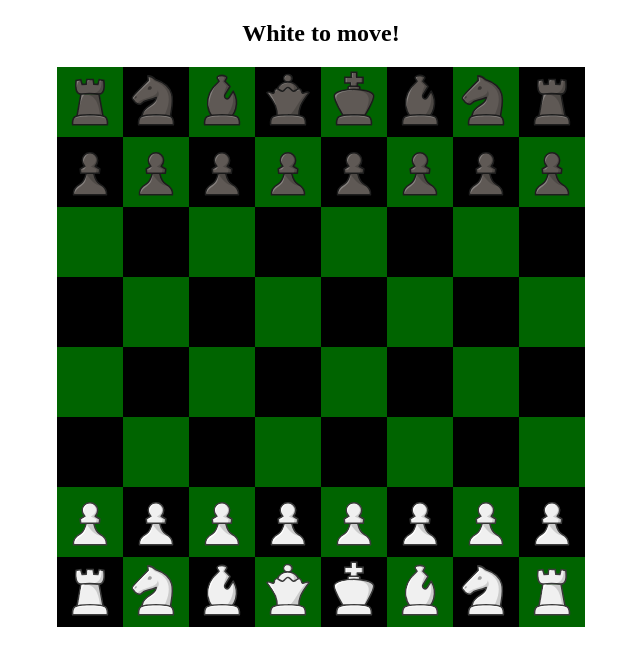
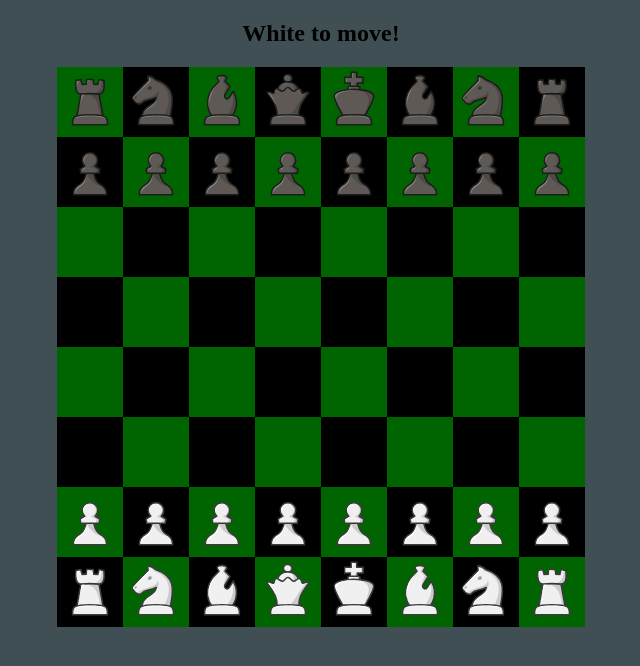
Before and after one commit to HarleyMax/chess, a plain HTML site: page index.html in a window 1280 px wide. Shown: the whole page, without its empty margins (319-959 px from the left). Drawn offline with Linux system fonts and the light colour scheme.

Commit message:
Changed background color

```diff
--- a/style.css
+++ b/style.css
@@ -1,3 +1,7 @@
+body{
+    background-color: rgb(63, 79, 83);
+}
+
 #chessboard {
     display: flex;
     justify-content: center;
```
